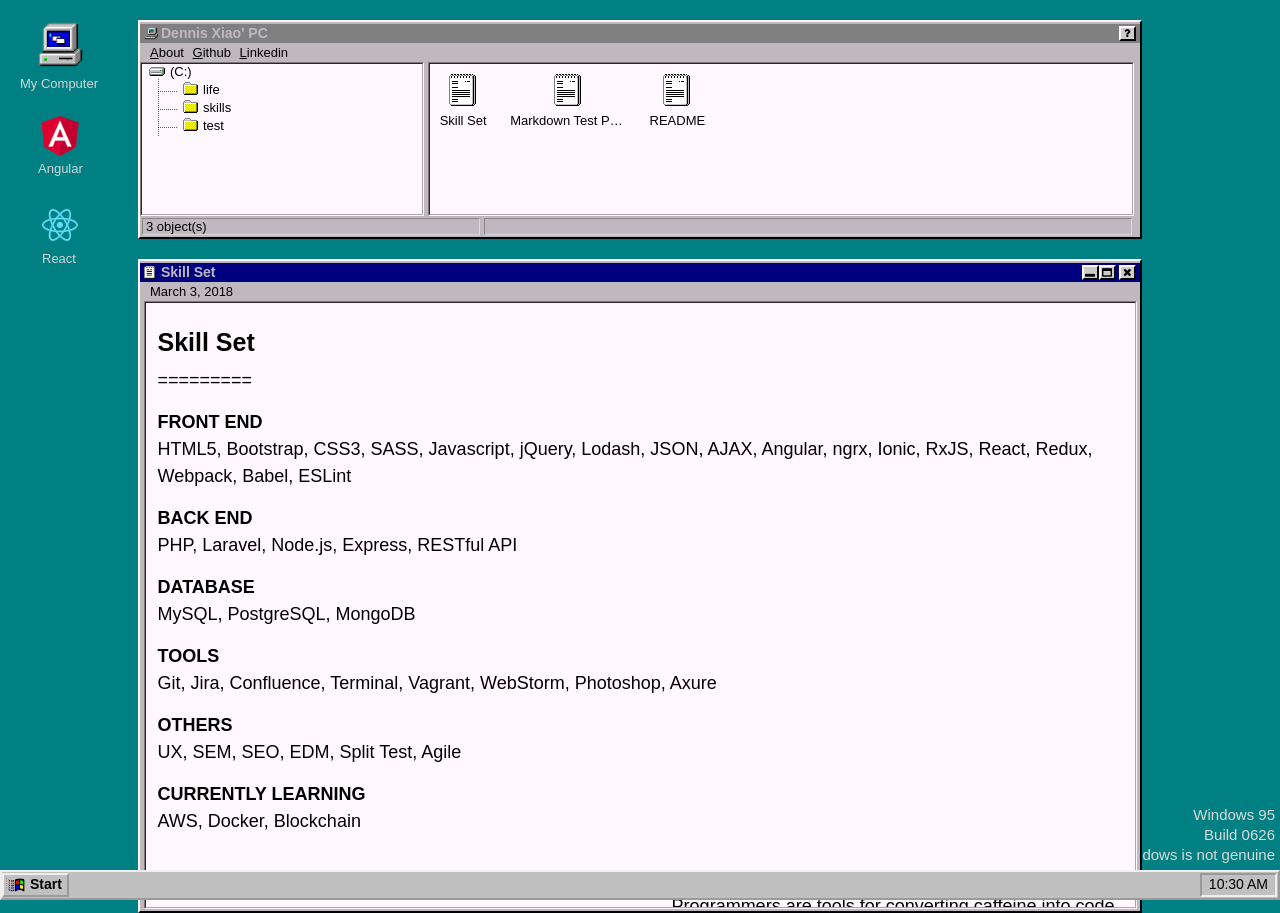
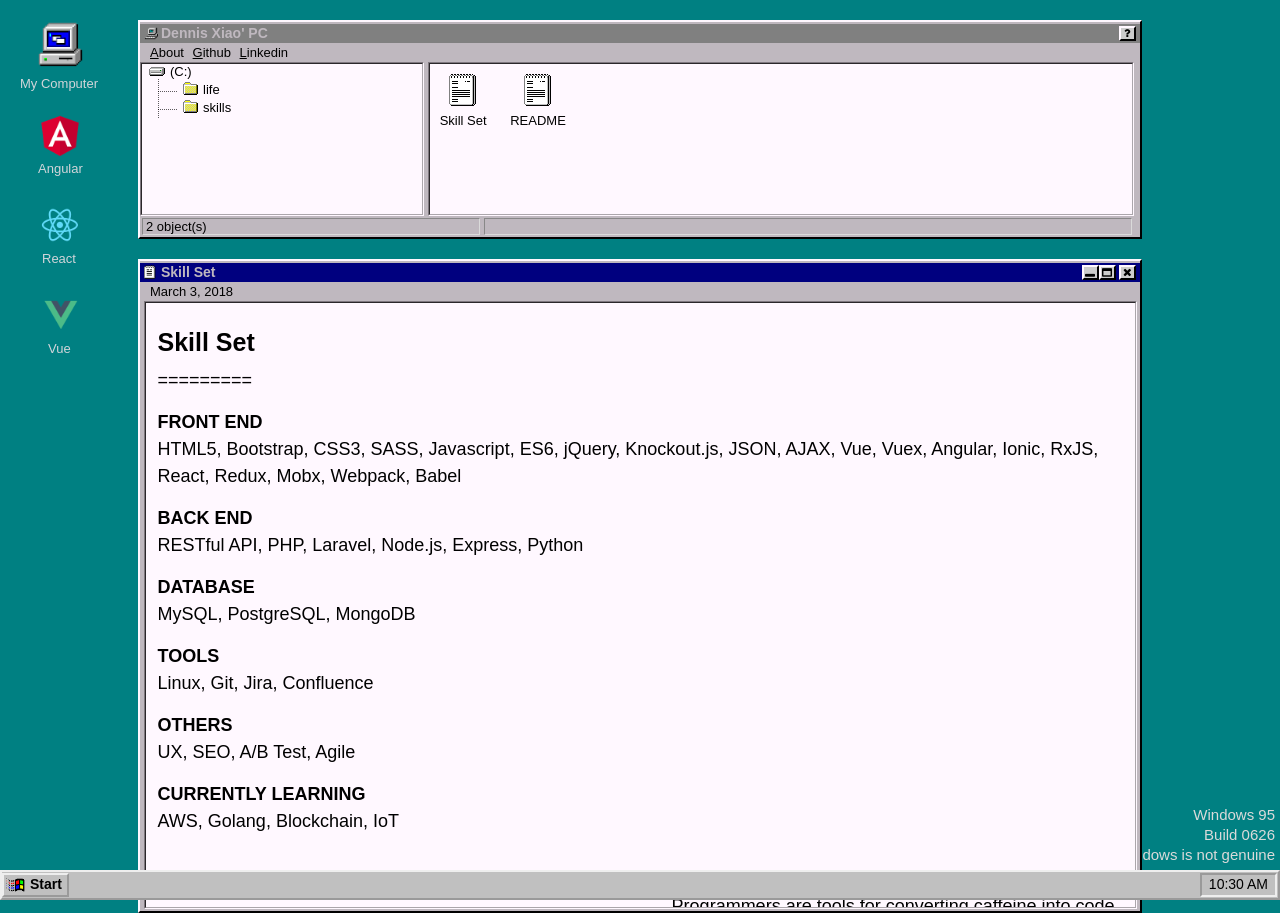
Before and after one commit to dennisXZX/dennisxzx.github.io, a Jekyll site: the page built from _posts/2018-03-03-skillset.md, in a window 1280 px wide. Built offline with Jekyll 4.4.1, drawn with Linux system fonts in a browser that asks for light colours.

Commit message:
update website content

```diff
--- a/_layouts/default.html
+++ b/_layouts/default.html
@@ -46,6 +46,13 @@
                 <div class="react-text">React</div>
             </a>
         </div>
+
+		<div class="vue">
+			<a href="/desktop/vue">
+				<div><img src="/assets/img/vue.png"></div>
+				<div class="vue-text">Vue</div>
+			</a>
+		</div>
     </div>
 
 	<div class="wrapper">
--- a/_posts/2018-03-03-skillset.md
+++ b/_posts/2018-03-03-skillset.md
@@ -8,19 +8,19 @@
 =========
 
 __FRONT END__ <br />
-HTML5, Bootstrap, CSS3, SASS, Javascript, jQuery, Lodash, JSON, AJAX, Angular, ngrx, Ionic, RxJS, React, Redux, Webpack, Babel, ESLint
+HTML5, Bootstrap, CSS3, SASS, Javascript, ES6, jQuery, Knockout.js, JSON, AJAX, Vue, Vuex, Angular, Ionic, RxJS, React, Redux, Mobx, Webpack, Babel
 
 __BACK END__ <br />
-PHP, Laravel, Node.js, Express, RESTful API
+RESTful API, PHP, Laravel, Node.js, Express, Python
 
 __DATABASE__ <br />
 MySQL, PostgreSQL, MongoDB
 
 __TOOLS__ <br />
-Git, Jira, Confluence, Terminal, Vagrant, WebStorm, Photoshop, Axure
+Linux, Git, Jira, Confluence
 
 __OTHERS__ <br />
-UX, SEM, SEO, EDM, Split Test, Agile
+UX, SEO, A/B Test, Agile
 
 __CURRENTLY LEARNING__ <br />
-AWS, Docker, Blockchain
+AWS, Golang, Blockchain, IoT
--- a/_sass/_main.scss
+++ b/_sass/_main.scss
@@ -396,6 +396,17 @@
       left: 7px;
     }
   }
+
+  .vue {
+    margin-top: 25px;
+    cursor: pointer;
+
+    .vue-text {
+      color: #d1d5da;
+      position: relative;
+      left: 13px;
+    }
+  }
 }
 
 /*
```
Also changed, not shown: _posts/2018-03-03-markdown-test-page.md (deleted, +0 -177 lines), desktop/about.md (+1 -1 lines), desktop/angular.md (+5 -1 lines), desktop/react.md (+1 -1 lines), desktop/vue.md (added, +12 -0 lines), assets/img/vue.png (added), 1 other file.
